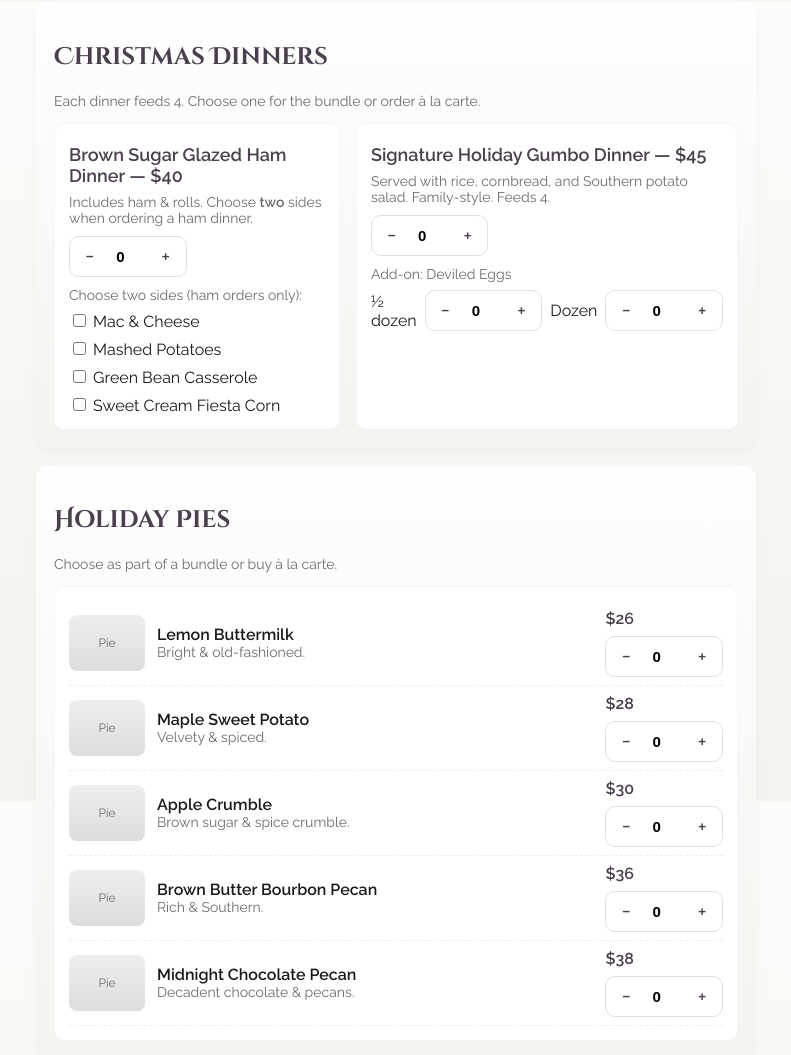
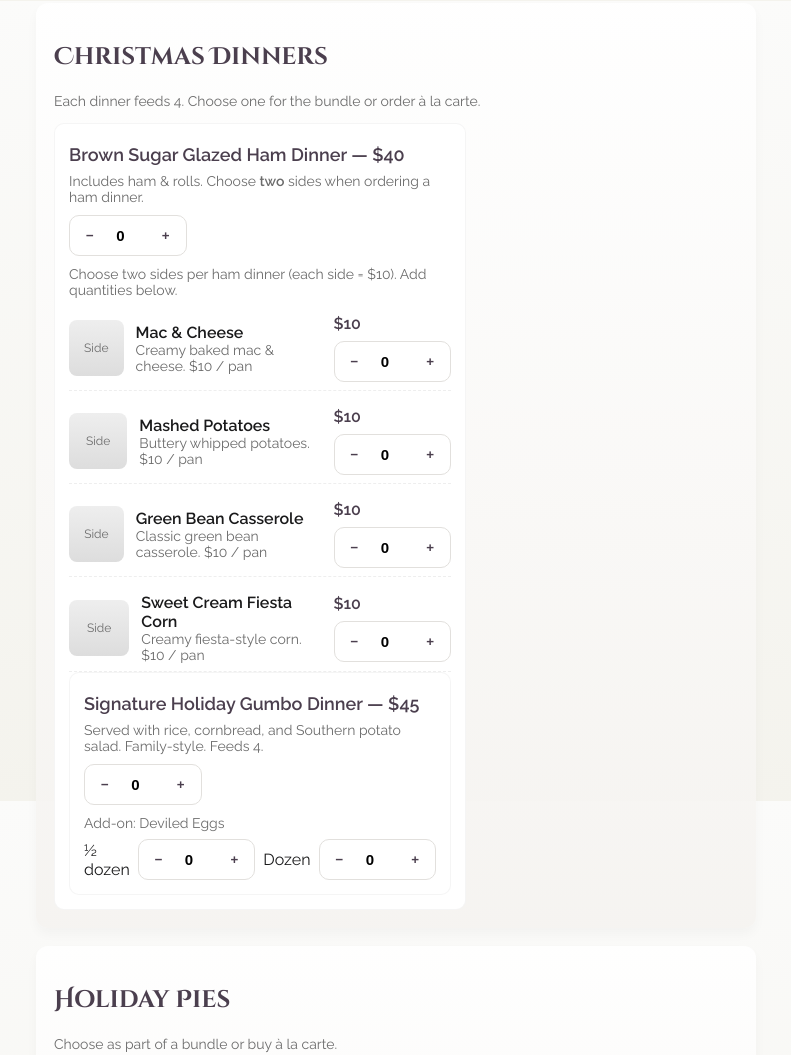
Before and after one commit to krismaths/cozy-southern-christmas, a plain HTML site: page index.html in a window 1280 px wide. Shown: the part 1599-2654 px from the top of the page, without its empty margins (54-845 px from the left). Drawn offline with Linux system fonts and the light colour scheme.

Commit message:
Add files via upload

```diff
--- a/index.html
+++ b/index.html
@@ -296,16 +296,68 @@
                 </div>
               </div>
 
-              <div style="margin-top:10px">
-                <div class="muted">Choose two sides (ham orders only):</div>
-                <div style="display:flex;gap:8px;flex-wrap:wrap;margin-top:8px">
-                  <label><input type="checkbox" class="ham-side" value="Mac & Cheese"> Mac & Cheese</label>
-                  <label><input type="checkbox" class="ham-side" value="Mashed Potatoes"> Mashed Potatoes</label>
-                  <label><input type="checkbox" class="ham-side" value="Green Bean Casserole"> Green Bean Casserole</label>
-                  <label><input type="checkbox" class="ham-side" value="Sweet Cream Fiesta Corn"> Sweet Cream Fiesta Corn</label>
-                </div>
-              </div>
-            </div>
+<div style="margin-top:10px">
+  <div class="muted">Choose two sides per ham dinner (each side = $10). Add quantities below.</div>
+
+  <!-- Side product rows (each is a normal product row integrated with the form) -->
+  <div class="product-row" data-key="side-mac" data-price="10" style="margin-top:8px">
+    <div class="product-left">
+      <div class="thumb">Side</div>
+      <div>
+        <div class="prod-title">Mac & Cheese</div>
+        <div class="muted">Creamy baked mac & cheese. $10 / pan</div>
+      </div>
+    </div>
+    <div>
+      <div class="price">$10</div>
+      <div style="margin-top:8px" class="qty"><button class="dec">−</button><input type="number" min="0" value="0" class="qty-input"><button class="inc">+</button></div>
+    </div>
+  </div>
+
+  <div class="product-row" data-key="side-mashed" data-price="10" style="margin-top:8px">
+    <div class="product-left">
+      <div class="thumb">Side</div>
+      <div>
+        <div class="prod-title">Mashed Potatoes</div>
+        <div class="muted">Buttery whipped potatoes. $10 / pan</div>
+      </div>
+    </div>
+    <div>
+      <div class="price">$10</div>
+      <div style="margin-top:8px" class="qty"><button class="dec">−</button><input type="number" min="0" value="0" class="qty-input"><button class="inc">+</button></div>
+    </div>
+  </div>
+
+  <div class="product-row" data-key="side-greenbeans" data-price="10" style="margin-top:8px">
+    <div class="product-left">
+      <div class="thumb">Side</div>
+      <div>
+        <div class="prod-title">Green Bean Casserole</div>
+        <div class="muted">Classic green bean casserole. $10 / pan</div>
+      </div>
+    </div>
+    <div>
+      <div class="price">$10</div>
+      <div style="margin-top:8px" class="qty"><button class="dec">−</button><input type="number" min="0" value="0" class="qty-input"><button class="inc">+</button></div>
+    </div>
+  </div>
+
+  <div class="product-row" data-key="side-corn" data-price="10" style="margin-top:8px">
+    <div class="product-left">
+      <div class="thumb">Side</div>
+      <div>
+        <div class="prod-title">Sweet Cream Fiesta Corn</div>
+        <div class="muted">Creamy fiesta-style corn. $10 / pan</div>
+      </div>
+    </div>
+    <div>
+      <div class="price">$10</div>
+      <div style="margin-top:8px" class="qty"><button class="dec">−</button><input type="number" min="0" value="0" class="qty-input"><button class="inc">+</button></div>
+    </div>
+  </div>
+
+</div>
+
 
             <!-- Gumbo -->
             <div class="card">
@@ -782,6 +834,24 @@
         total: document.getElementById('total').innerText,
         note: ''
       };
+// --- Start: Ham-side validation ---
+const hamQty = q['ham'] ? q['ham'].qty : 0;
+
+if (hamQty > 0) {
+  let totalSideQty = 0;
+
+  Object.keys(q).forEach(k => {
+    if (k.startsWith('side-')) totalSideQty += (q[k].qty || 0);
+  });
+
+  const requiredSides = hamQty * 2;
+
+  if (totalSideQty < requiredSides) {
+    alert(`You ordered ${hamQty} ham dinner(s). Please add at least ${requiredSides} total side portion(s).`);
+    return;
+  }
+}
+// --- End: Ham-side validation ---
 
       // Present a confirm dialog with payment instructions
       const paymentMethod = order.paymentMethod;
```
